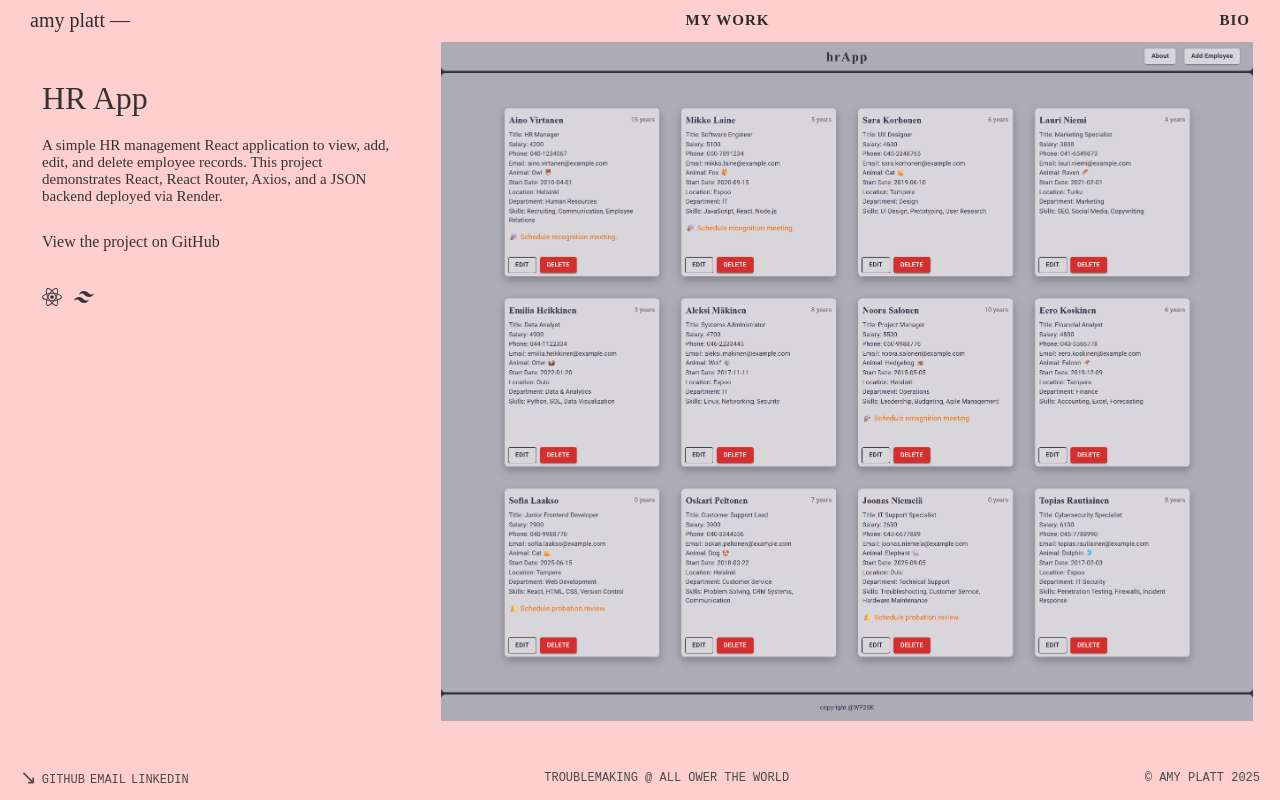
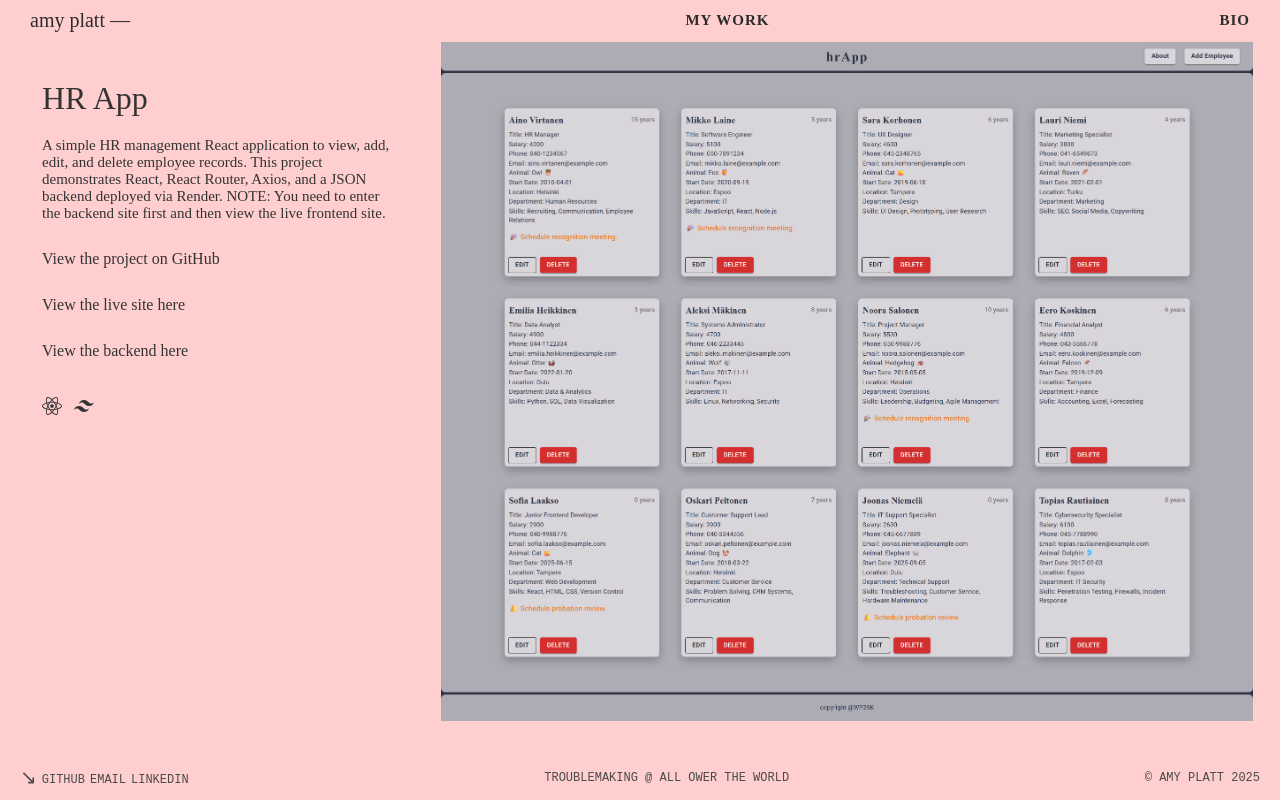
Before and after one commit to bean-123/Portfolio, a React (Vite) app: page /Portfolio/projects/1 in a window 1280 px wide. Built offline with nearby package versions, Linux system fonts and the light colour scheme.

Commit message:
Add live links to projects

```diff
--- a/src/components/SingleProjectPage.jsx
+++ b/src/components/SingleProjectPage.jsx
@@ -37,6 +37,16 @@ const SingleProjectPage = () => {
             View the live site here
           </a>
         )}
+        {project.livelink2 && (
+          <a
+            href={project.livelink2}
+            target="_blank"
+            rel="noopener noreferrer"
+            className={styles.projectLink2}
+          >
+            View the backend here
+          </a>
+        )}
 
         <div className={styles.techStack}>
           {project.tech.map((tech) => (
--- a/src/components/SingleProjectPage.module.css
+++ b/src/components/SingleProjectPage.module.css
@@ -41,6 +41,19 @@ h1 {
 }
 
 .projectLink:hover {
+  text-decoration: underline;
+  color: rgb(190, 133, 125);
+}
+
+.projectLink2 {
+  display: inline-block;
+  margin-top: 0.5rem;
+  font-weight: 500;
+  text-decoration: none;
+  color: #333;
+}
+
+.projectLink2:hover {
   text-decoration: underline;
   color: rgb(190, 133, 125);
 }
--- a/src/data/projects.js
+++ b/src/data/projects.js
@@ -22,8 +22,10 @@ const projectData = [
     featured: true,
     tech: ["React", "Tailwind"],
     detailedDescription:
-      " A simple HR management React application to view, add, edit, and delete employee records. This project demonstrates React, React Router, Axios, and a JSON backend deployed via Render.",
+      " A simple HR management React application to view, add, edit, and delete employee records. This project demonstrates React, React Router, Axios, and a JSON backend deployed via Render. NOTE: You need to enter the backend site first and then view the live frontend site.",
     link: "https://github.com/bean-123/hrApp",
+    livelink: "https://hrapp-1-9wcn.onrender.com/",
+    livelink2: "https://hrapp-ukn2.onrender.com/",
   },
   {
     id: 2,
@@ -50,6 +52,7 @@ const projectData = [
     detailedDescription:
       "This is my solution to the IP Address Tracker challenge on Frontend Mentor. The goal was to build a web app where users can input an IP address or domain and see its location and related info displayed on an interactive map.",
     link: "https://github.com/bean-123/ip-address-tracker",
+    livelink: "https://bean-123.github.io/ip-address-tracker/",
   },
   {
     id: 4,
@@ -64,6 +67,7 @@ const projectData = [
     detailedDescription:
       "Pancake Builder – An interactive web app that lets users design and order custom pancakes directly in the browser. Built with HTML, CSS, and JavaScript, the app features a dynamic interface where users can select a pancake base, add toppings, and see their order’s price update in real time. Orders are saved locally using LocalStorage, allowing users to track them on a dedicated orders page. Admins can view, update, or remove orders, simulating a real-life pancake shop workflow. This project highlights dynamic UI handling, form interactivity, state management, and client-side data persistence, demonstrating a combination of practical frontend development skills in a fun, creative way.",
     link: "https://github.com/bean-123/Pancake-task",
+    livelink: "https://bean-123.github.io/Pancake-task/",
   },
   {
     id: 5,
@@ -77,6 +81,7 @@ const projectData = [
     detailedDescription:
       "Frontend Mentor project that tests your layout skills on CSS, felxbox or grid.",
     link: "https://github.com/bean-123/Social-proof-section",
+    livelink: "https://bean-123.github.io/Social-proof-section/",
   },
   {
     id: 6,
```
Also changed, not shown: 5 other files (tests, documents, lock files or other folders).
